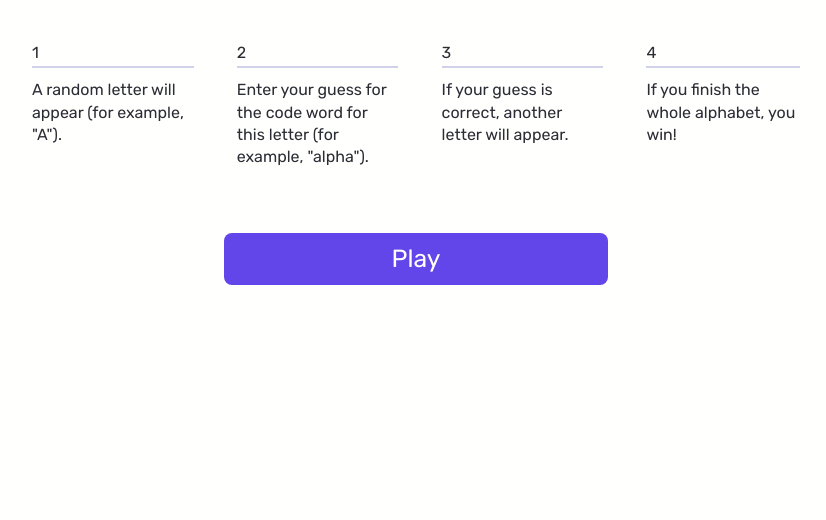
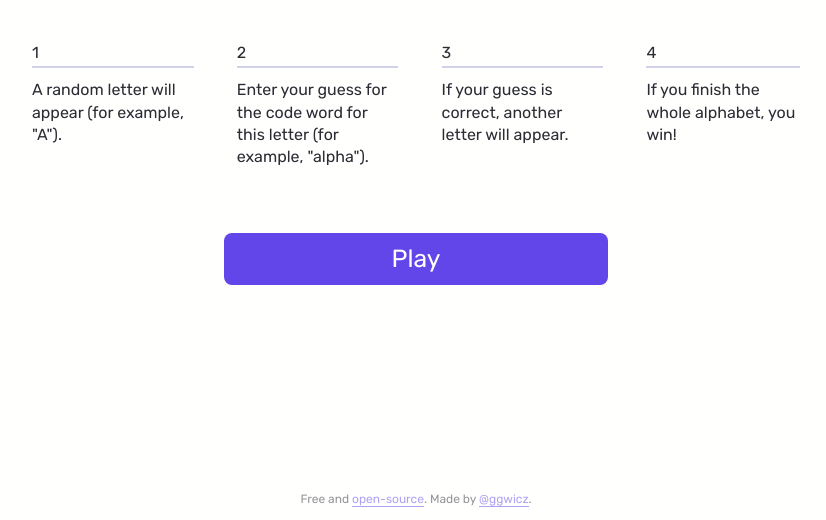
Before and after one commit to ggwicz/learnnato.org, a website: page index.html in a window 1280 px wide. Shown: the part 280-800 px from the top of the page, without its empty margins (224-1050 px from the left). Drawn offline with Linux system fonts and the light colour scheme.

Commit message:
add credits

```diff
--- a/index.html
+++ b/index.html
@@ -65,6 +65,8 @@
         </section>
     </div>
 
+    <footer class="credits">Free and <a href="https://github.com/ggwicz/learnnato.org" target="_blank" rel="noreferrer">open-source</a>. Made by <a href="https://ggwi.cz" target="_blank" rel="noreferrer">@ggwicz</a>.</footer>
+
     <script src="src/js/nato.js"></script>
     <script src="src/js/app.js"></script>
     <script>
--- a/src/scss/_game.scss
+++ b/src/scss/_game.scss
@@ -171,3 +171,16 @@
         font-style: italic;
     }
 }
+
+.credits {
+    bottom: 0.75rem;
+    font-size: 0.75rem;
+    opacity: 0.5;
+    position: absolute;
+    text-align: center;
+    width: 100%;
+
+    &:hover {
+        opacity: 1.0;
+    }
+}
```
Also changed, not shown: dist/index.css, src/scss/_base.scss (line endings or trailing spaces).
